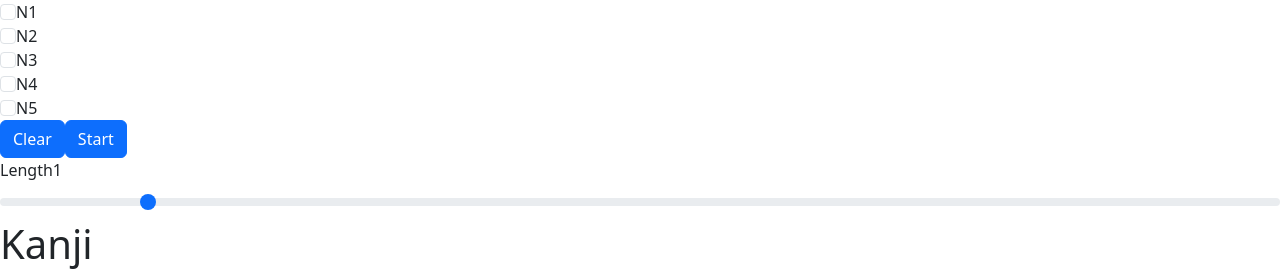
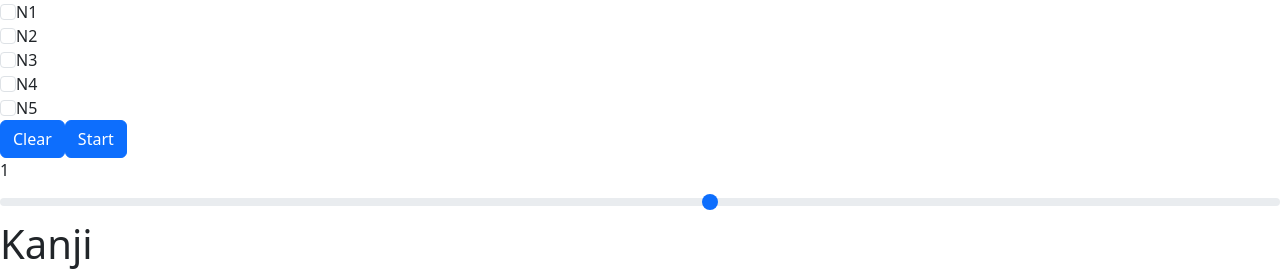
Before and after one commit to dyikwong/kakuji, a React (Vite) app: page / in a window 1280 px wide. Shown: the top 271 px of the page. Built offline with nearby package versions, Linux system fonts and the light colour scheme.

Commit message:
add usestate for time limit

```diff
--- a/src/components/Start.jsx
+++ b/src/components/Start.jsx
@@ -2,11 +2,15 @@ import React from "react";
 import { useState } from "react";
 
 function Start() {
+	const [timeLimit, setTimeLimit] = useState(1);
 	// 5 checkboxes for each JLPT level (input validation if empty)
 	// Slider for amount of time
 
 	// options for color and line thickness? (show preview)
 
+	function handleTimeChange(e) {
+		setTimeLimit(e.target.value);
+	}
 
 	return (
 		<div>
@@ -42,9 +46,8 @@ function Start() {
 			<br />
 
 			<div id="options-buttons" style={{ display: "inline" }}>
-				<label htmlFor="time-length" className="form-label">Length</label>
-				<label htmlFor="time-length" className="form-label" id="slider-value">1</label>
-				<input type="range" className="form-range" defaultValue="1" min="0.5" max="5" step="0.5" id="time-length" />
+				<label htmlFor="time-length" className="form-label" id="slider-value">{timeLimit}</label>
+				<input type="range" className="form-range" defaultValue={{ timeLimit }} min="0.5" max="5" step="0.5" id="time-length" onChange={handleTimeChange} />
 			</div>
 
 		</div >
```
